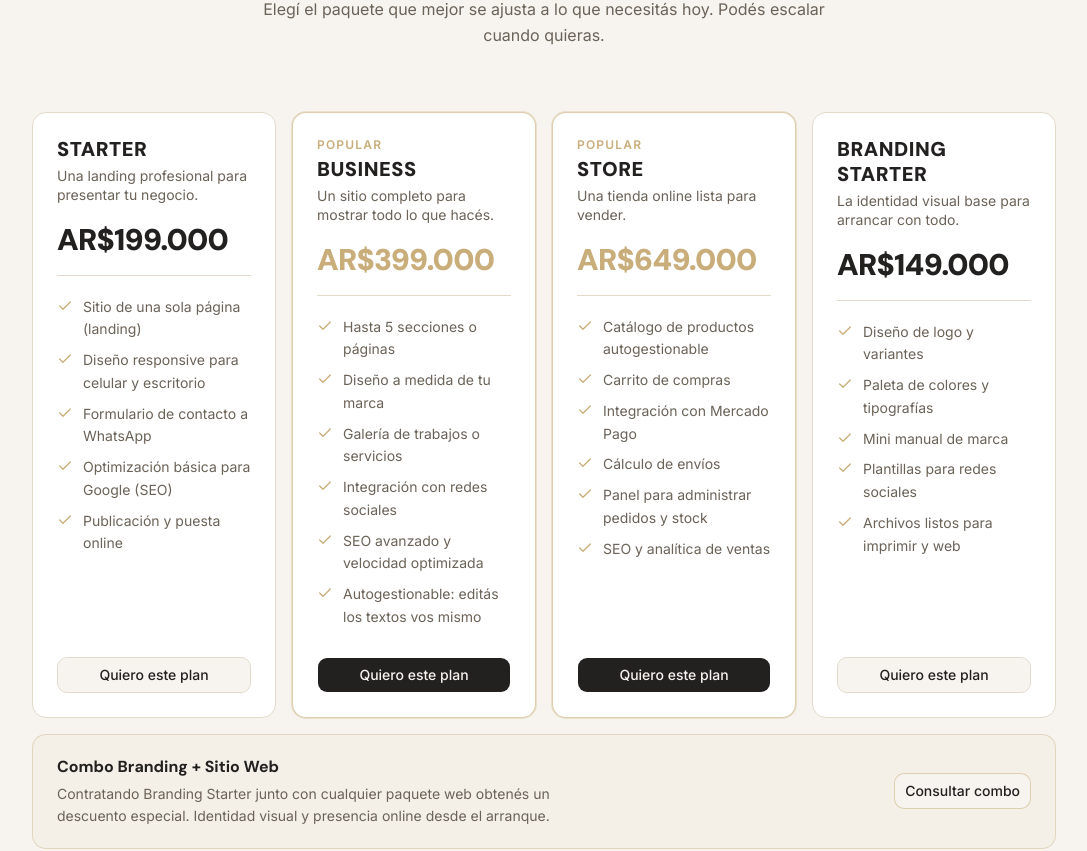
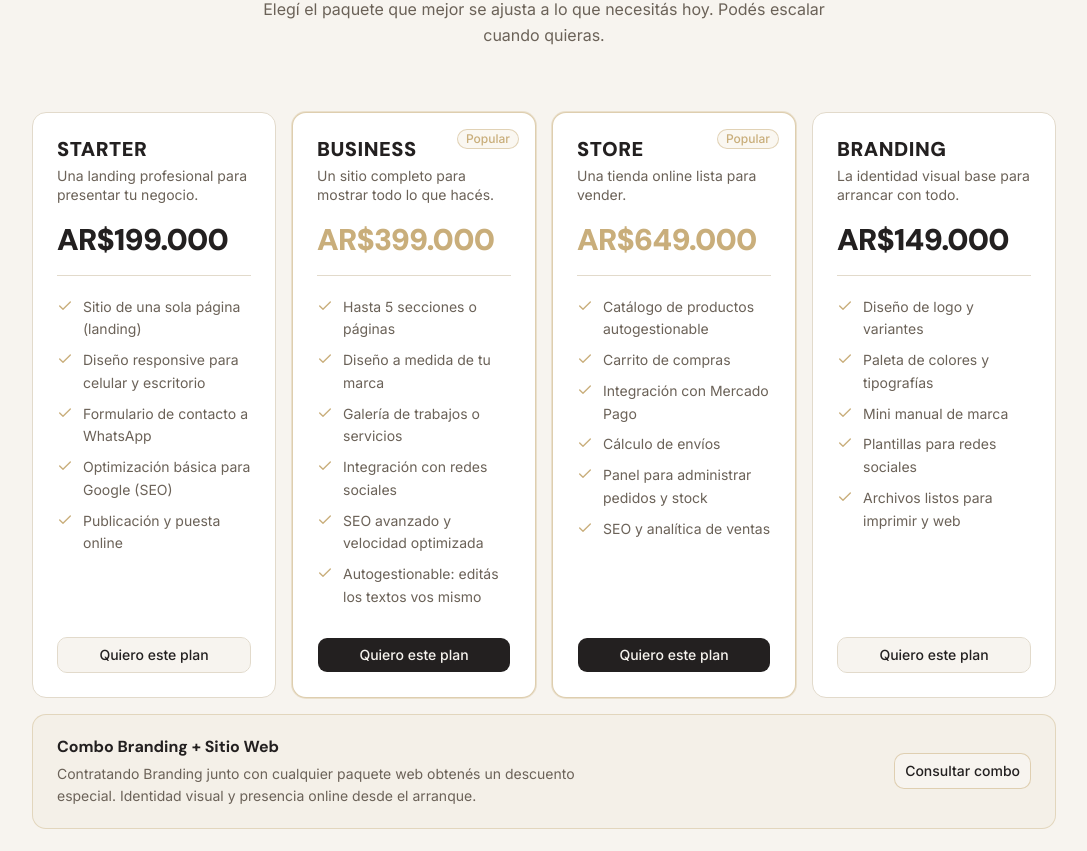
Before and after one commit to moix197/web-express, a Next.js app: page / in a window 1280 px wide. Shown: the part 1654-2505 px from the top of the page, without its empty margins (96-1183 px from the left). Built offline with nearby package versions, Linux system fonts and the light colour scheme.

Commit message:
fix(services): align pricing cards — float Popular badge, shorten Branding name

```diff
--- a/src/components/sections/Services.tsx
+++ b/src/components/sections/Services.tsx
@@ -1,6 +1,7 @@
 import { Check } from "lucide-react"
 import { services, type ServicePackage } from "@/content/services"
 import { formatPriceARS } from "@/lib/format"
+import { Badge } from "@/components/ui/badge"
 import { Button } from "@/components/ui/button"
 import { cn } from "@/lib/utils"
 
@@ -28,20 +29,25 @@ function ServiceCard({ pkg }: { pkg: ServicePackage }) {
     <article
       aria-label={`Paquete ${pkg.name}`}
       className={cn(
-        "flex flex-col gap-5 rounded-xl border bg-surface p-6",
+        "relative flex flex-col gap-5 rounded-xl border bg-surface p-6",
         "transition-colors duration-200",
         isFeatured
           ? "border-accent/60 ring-1 ring-accent/30"
           : "border-border"
       )}
     >
+      {isFeatured && (
+        <Badge
+          className="absolute right-4 top-4 z-10 border-accent/50 bg-accent/10 text-accent"
+          variant="outline"
+          aria-label="Paquete popular"
+        >
+          Popular
+        </Badge>
+      )}
+
       {/* Card header */}
       <div className="space-y-1">
-        {isFeatured && (
-          <p className="text-xs font-semibold uppercase tracking-widest text-accent">
-            Popular
-          </p>
-        )}
         <h3 className="font-display text-xl font-black uppercase leading-tight tracking-wide text-foreground">
           {pkg.name}
         </h3>
@@ -103,7 +109,7 @@ function BrandingUpsell() {
           Combo Branding + Sitio Web
         </p>
         <p className="max-w-[60ch] text-sm leading-relaxed text-muted-foreground">
-          Contratando Branding Starter junto con cualquier paquete web obtenés
+          Contratando Branding junto con cualquier paquete web obtenés
           un descuento especial. Identidad visual y presencia online desde el
           arranque.
         </p>
--- a/src/content/services.ts
+++ b/src/content/services.ts
@@ -62,7 +62,7 @@ export const services: ServicePackage[] = [
   },
   {
     id: "branding-starter",
-    name: "Branding Starter",
+    name: "Branding",
     price: 149000,
     description: "La identidad visual base para arrancar con todo.",
     features: [
```
